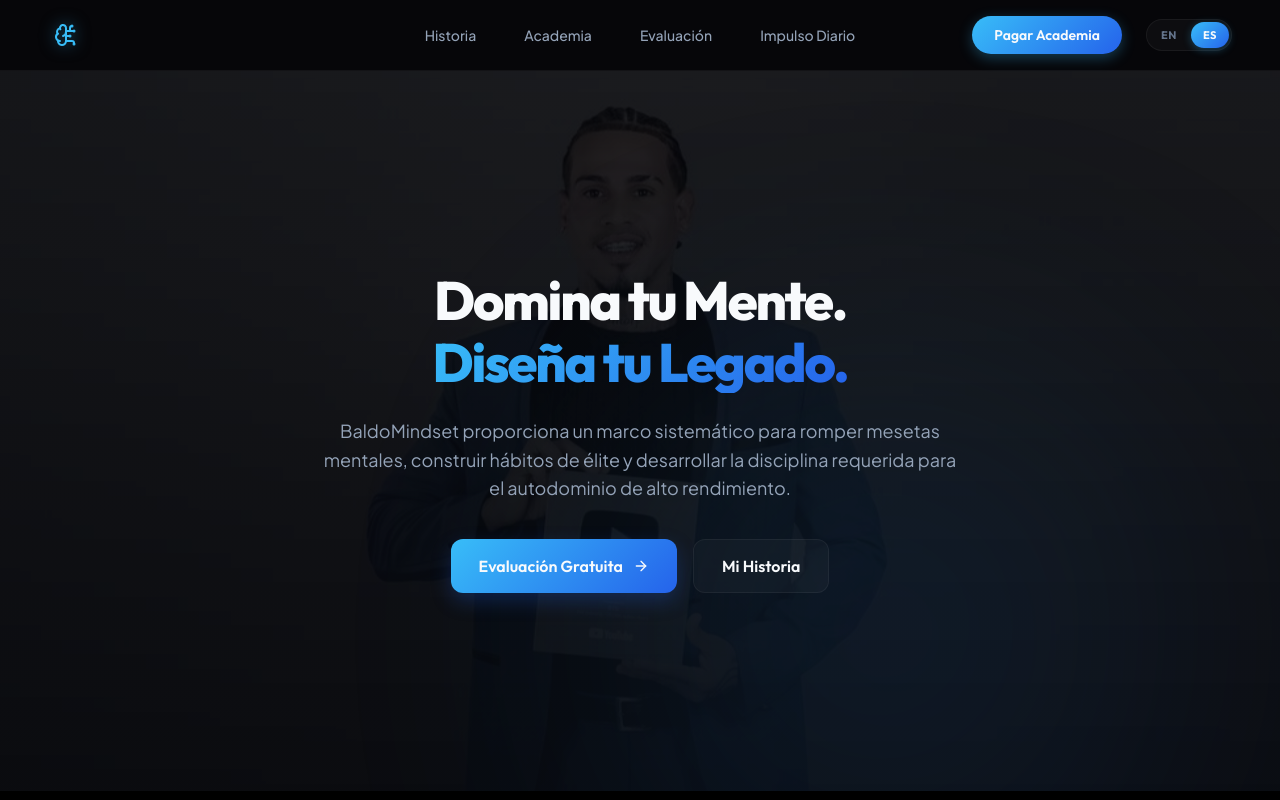
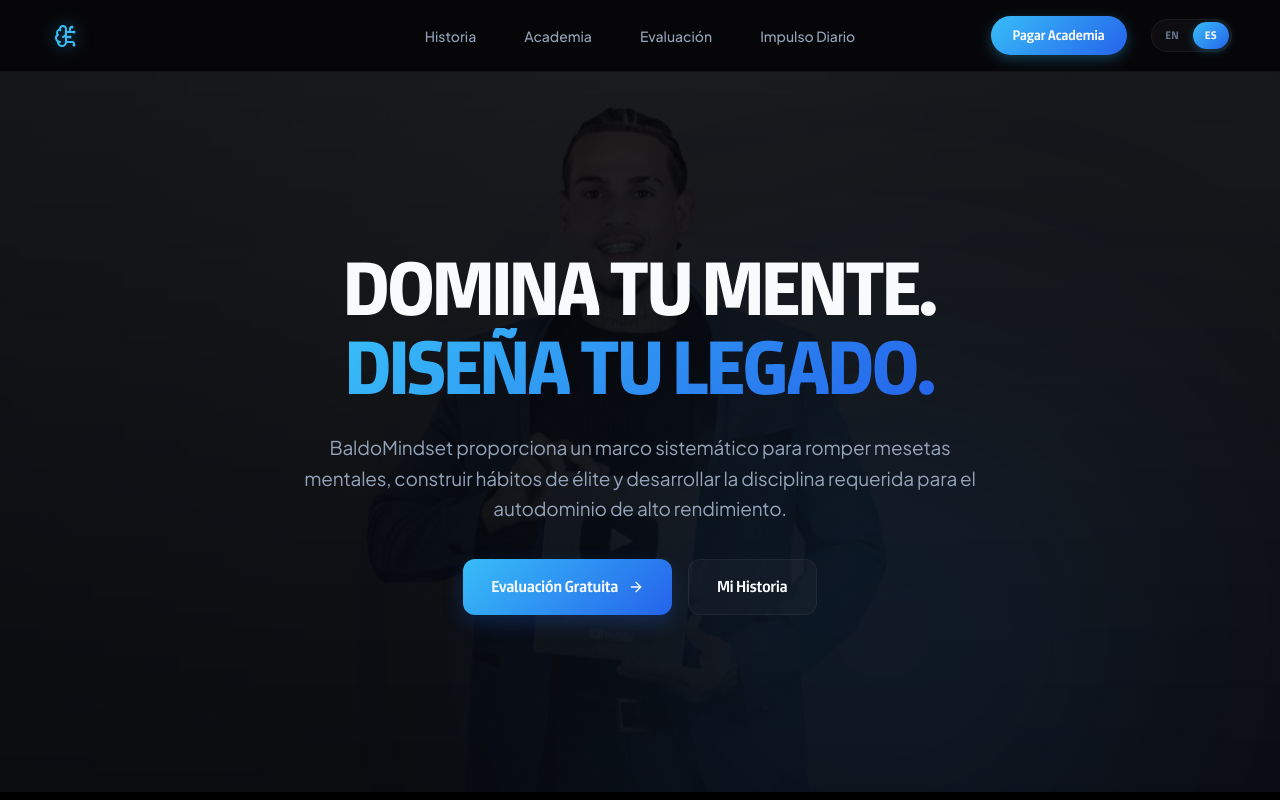
Before and after one commit to moguldesignsjordan/Maldomindset, a React (Vite) app: page / in a window 1280 px wide. Shown: the top 800 px of the page. Built offline with nearby package versions, Linux system fonts and the light colour scheme.

Commit message:
homepage edit

```diff
--- a/src/App.css
+++ b/src/App.css
@@ -333,19 +333,22 @@
 }
 
 .hero-title {
-  font-size: 54px;
+  font-size: clamp(40px, 7vw, 76px);
   font-weight: 800;
-  line-height: 1.15;
+  line-height: 1.05;
   margin-bottom: 24px;
-  letter-spacing: -0.04em;
+  letter-spacing: -0.02em;
+  text-transform: uppercase;
 }
 
 .hero-description {
-  font-size: 18px;
+  font-size: clamp(15px, 2vw, 19px);
   color: var(--text-secondary);
   margin-bottom: 36px;
-  max-width: 640px;
+  max-width: 680px;
   line-height: 1.6;
+  font-weight: 400;
+  letter-spacing: -0.01em;
 }
 
 .hero-actions {
--- a/src/index.css
+++ b/src/index.css
@@ -1,4 +1,12 @@
 @import url('https://fonts.googleapis.com/css2?family=Outfit:wght@300;400;500;600;700;800&family=Plus+Jakarta+Sans:wght@300;400;500;600;700&display=swap');
+
+@font-face {
+  font-family: 'Expose Variable';
+  src: url('./assets/Expose-Variable.ttf') format('truetype');
+  font-weight: 100 900;
+  font-style: normal;
+  font-display: swap;
+}
 
 :root {
   /* Colors */
@@ -23,7 +31,7 @@
   --success-glow: rgba(16, 185, 129, 0.15);
 
   /* Fonts */
-  --font-heading: 'Outfit', -apple-system, BlinkMacSystemFont, "Segoe UI", Roboto, sans-serif;
+  --font-heading: 'Expose Variable', 'Outfit', -apple-system, BlinkMacSystemFont, "Segoe UI", Roboto, sans-serif;
   --font-body: 'Plus Jakarta Sans', -apple-system, BlinkMacSystemFont, "Segoe UI", Roboto, sans-serif;
 
   /* Transitions */
```
Also changed, not shown: src/assets/Expose-Variable.ttf (added).
